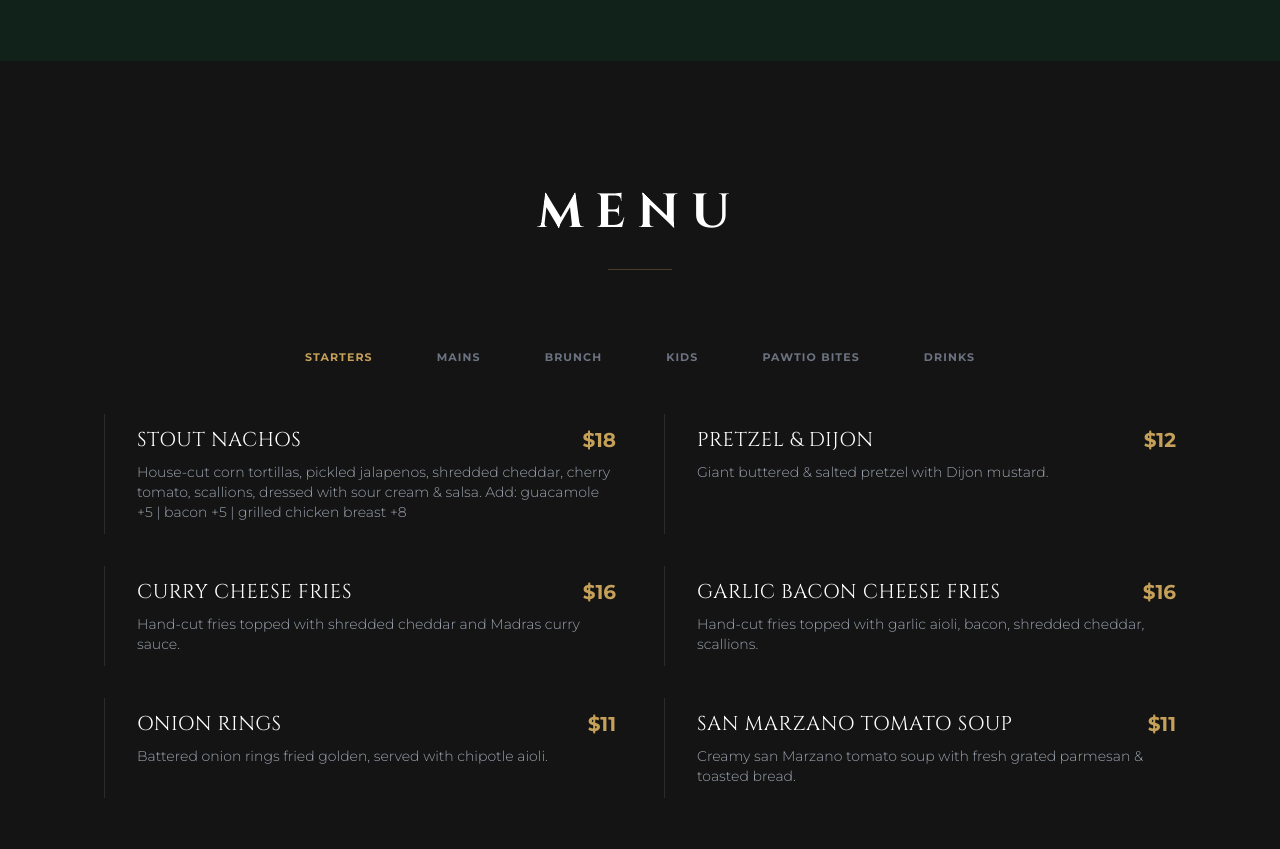
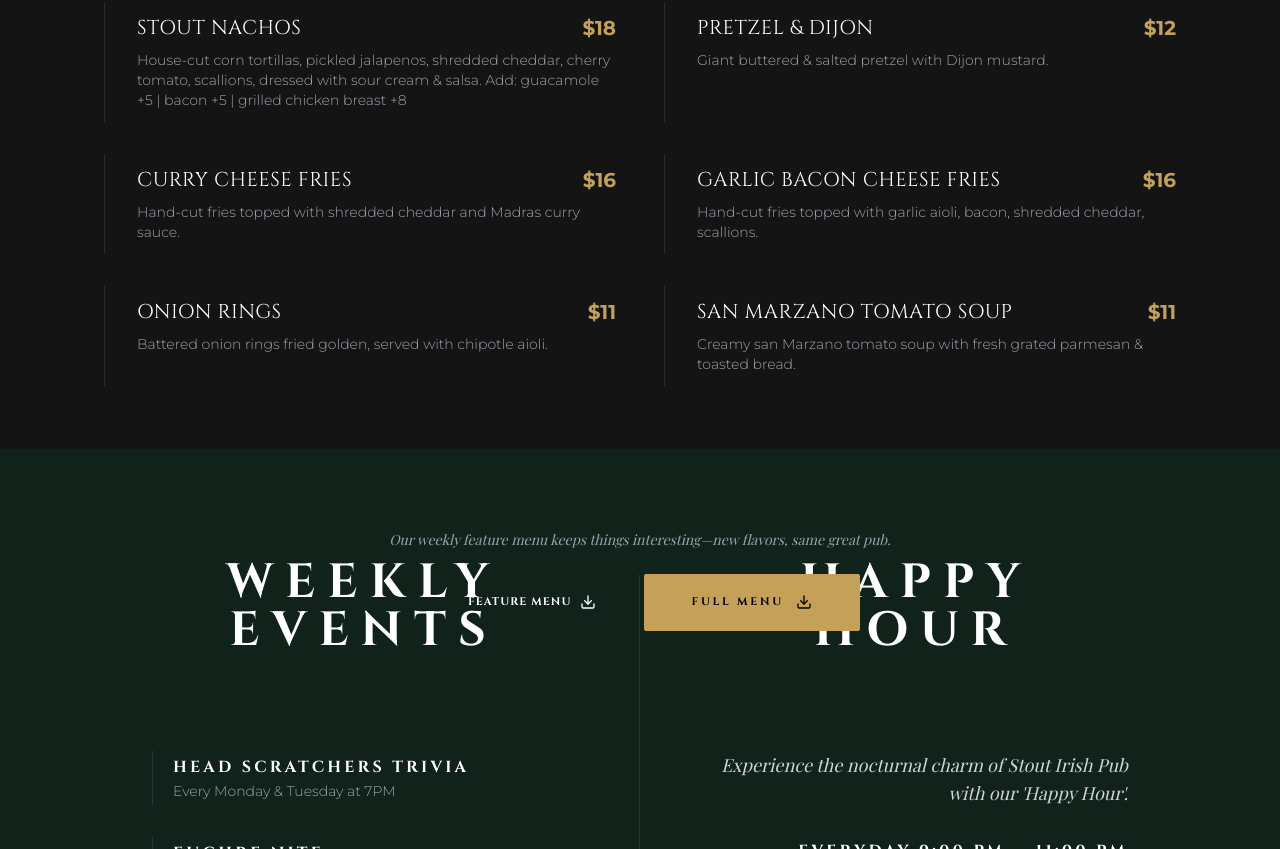
Before and after one commit to mrdelet3/SIP_v1, a React (Vite) app: page / in a window 1280 px wide. Shown: the part 1951-2800 px from the top of the page. Built offline with nearby package versions, Linux system fonts and the light colour scheme; a web font is replaced by a local one.

Commit message:
feat: polish UI, fix scroll issues, and optimize menu performance

```diff
--- a/src/components/AboutSection.tsx
+++ b/src/components/AboutSection.tsx
@@ -26,14 +26,14 @@
     return (
         <section
             id="about"
-            className="bg-secondary min-h-[100dvh] md:h-auto flex flex-col justify-center snap-start py-24 md:py-40 overflow-hidden"
+            className="bg-secondary h-[100dvh] flex flex-col justify-between snap-start pt-24 md:pt-40 pb-0 overflow-hidden"
             aria-labelledby="about-heading"
         >
             {/* Text + CTA block - Centered Container */}
-            <div className="max-w-6xl mx-auto px-6 w-full flex flex-col items-center mb-24 md:mb-32">
+            <div className="max-w-6xl mx-auto px-6 w-full flex flex-col items-center">
                 <div className="max-w-3xl w-full text-center flex flex-col items-center">
                     {/* Heading Section */}
-                    <div className="flex flex-col items-center mb-10 md:mb-14">
+                    <div className="flex flex-col items-center mb-6 md:mb-10">
                         <h2
                             id="about-heading"
                             className="font-display text-2xl sm:text-3xl md:text-5xl lg:text-6xl text-white font-bold tracking-[0.3em] uppercase leading-tight"
@@ -44,7 +44,7 @@
                     </div>
 
                     {/* Paragraph */}
-                    <p className="text-gray-400 leading-relaxed font-sans font-light text-base md:text-xl mb-12 md:mb-16 max-w-2xl mx-auto px-4 md:px-0 opacity-90 tracking-wide">
+                    <p className="text-gray-400 leading-relaxed font-sans font-light text-base md:text-xl mb-8 md:mb-12 max-w-2xl mx-auto px-4 md:px-0 opacity-90 tracking-wide">
                         Our food brings the rich flavors of Ireland to your table, paired perfectly with our signature beers. Discover why we’re one of Cabbagetown’s best-kept secrets—come by and taste for yourself.
                     </p>
 
@@ -63,8 +63,8 @@
                 </div>
             </div>
 
-            {/* Full-Width Gallery Strip */}
-            <div className="w-full relative py-4" aria-label="Photo gallery">
+            {/* Full-Width Gallery Strip - Pushed to absolute bottom */}
+            <div className="w-full relative mt-auto" aria-label="Photo gallery">
                 <div className="flex flex-wrap md:grid md:grid-cols-4 lg:grid-cols-7 gap-1 md:gap-2">
                     {GALLERY_IMAGES.map((img, idx) => (
                         <div
--- a/src/components/EventsSection.tsx
+++ b/src/components/EventsSection.tsx
@@ -7,7 +7,7 @@
     return (
         <section
             id="events"
-            className="bg-secondary min-h-[100dvh] flex flex-col items-center justify-center snap-start py-16 md:py-0 overflow-hidden md:overflow-visible relative"
+            className="bg-secondary h-[100dvh] flex flex-col items-center justify-center snap-start py-16 md:py-0 overflow-hidden md:overflow-visible relative"
             aria-labelledby="events-heading"
         >
             <div className="max-w-5xl mx-auto px-6 md:px-6 w-full flex flex-col">
--- a/src/components/MenuSection.tsx
+++ b/src/components/MenuSection.tsx
@@ -1,5 +1,5 @@
-import { useState, useEffect } from 'react'
-import { Download } from 'lucide-react'
+import { useState, useEffect, useRef } from 'react'
+import { Download, ChevronDown } from 'lucide-react'
 import PdfMenuButton from './PdfMenuButton'
 
 import { TabKey, MENU_DATA as MENU, MENU_TABS as TABS, MenuItem } from '../data/config'
@@ -7,33 +7,87 @@
 export default function MenuSection() {
     const [activeTab, setActiveTab] = useState<TabKey>('starters')
     const [hoveredItem, setHoveredItem] = useState<MenuItem | null>(null)
-    const [mousePos, setMousePos] = useState({ x: 0, y: 0 })
+    const spotlightRef = useRef<HTMLDivElement>(null)
+    const scrollableRef = useRef<HTMLDivElement>(null)
+    const [canScroll, setCanScroll] = useState(false)
+    const [isAtBottom, setIsAtBottom] = useState(false)
+
+    // Preload all menu images on mount
+    useEffect(() => {
+        const allItems = Object.values(MENU).flat()
+        allItems.forEach(item => {
+            if (item.image) {
+                const img = new Image()
+                img.src = item.image
+            }
+        })
+    }, [])
 
     const handleMouseMove = (e: React.MouseEvent) => {
-        setMousePos({ x: e.clientX, y: e.clientY })
+        if (spotlightRef.current) {
+            // Apply translation directly to avoid React re-renders and React state lag
+            // We use translate3d to force hardware acceleration for silky-smooth movement
+            spotlightRef.current.style.transform = `translate3d(${e.clientX + 20}px, ${e.clientY + 20}px, 0)`
+        }
     }
 
-    // Reset hovered item when tab changes
+    // Reset hovered item and scroll state when tab changes
     useEffect(() => {
         setHoveredItem(null)
+
+        // Brief timeout to allow DOM to update before checking scroll
+        const timer = setTimeout(checkScroll, 100)
+        return () => clearTimeout(timer)
     }, [activeTab])
+
+    const checkScroll = () => {
+        if (scrollableRef.current) {
+            const { scrollTop, scrollHeight, clientHeight } = scrollableRef.current
+            const hasScroll = scrollHeight > clientHeight + 2
+            const atBottom = scrollTop + clientHeight >= scrollHeight - 15
+
+            setCanScroll(hasScroll)
+            setIsAtBottom(atBottom)
+        }
+    }
+
+    useEffect(() => {
+        checkScroll()
+
+        const scrollEl = scrollableRef.current
+        if (scrollEl) {
+            scrollEl.addEventListener('scroll', checkScroll)
+            window.addEventListener('resize', checkScroll)
+
+            // Also watch for content changes
+            const observer = new ResizeObserver(checkScroll)
+            observer.observe(scrollEl)
+
+            return () => {
+                scrollEl.removeEventListener('scroll', checkScroll)
+                window.removeEventListener('resize', checkScroll)
+                observer.disconnect()
+            }
+        }
+    }, [])
 
     return (
         <section
             id="menu"
             onMouseMove={handleMouseMove}
-            className="bg-primary min-h-[100dvh] md:h-auto flex flex-col justify-start snap-start pt-16 pb-12 md:py-32 overflow-hidden md:overflow-visible relative"
+            className="bg-primary h-[100dvh] flex flex-col justify-start snap-start pt-24 pb-0 md:py-32 overflow-hidden md:overflow-visible relative"
             aria-labelledby="menu-heading"
         >
-            {/* Spotlight Image Overlay (Desktop focus) */}
+            {/* Outer Tracking Container: instantly tracks mouse with 0 lag or transitions */}
             <div
-                className={`fixed pointer-events-none z-50 transition-all duration-500 ease-out hidden md:block
+                ref={spotlightRef}
+                className="fixed left-0 top-0 pointer-events-none z-50 hidden md:block"
+                style={{ transform: 'translate3d(0, 0, 0)' }}
+            >
+                {/* Inner Transition Container: fades and scales smoothly based on active hover state */}
+                <div
+                    className={`transition-all duration-300 ease-out
                         ${hoveredItem?.image ? 'opacity-100 scale-100' : 'opacity-0 scale-95'}`}
-                style={{
-                    left: `${mousePos.x + 20}px`,
-                    top: `${mousePos.y + 20}px`,
-                    transform: 'translate(0, 0)'
-                }}
                 >
                     {hoveredItem?.image && (
                         <div className="relative w-64 h-80 rounded-xl overflow-hidden border-2 border-gold/50 shadow-[0_0_50px_rgba(197,160,89,0.3)] bg-secondary">
@@ -49,17 +103,18 @@
                         </div>
                     )}
                 </div>
+            </div>
 
-            <div className="max-w-6xl mx-auto px-6 md:px-6 w-full flex flex-col items-center relative z-10">
+            <div className="max-w-6xl mx-auto px-6 md:px-6 w-full flex-1 flex flex-col items-center relative z-10 min-h-0">
                 {/* Heading */}
-                <div className="text-center mb-12 md:mb-16 flex flex-col items-center justify-center">
+                <div className="text-center mb-6 md:mb-16 flex flex-col items-center justify-center">
                     <h2
                         id="menu-heading"
-                        className="font-display text-xl sm:text-3xl md:text-5xl text-white font-bold tracking-[0.25em] uppercase"
+                        className="font-display text-lg sm:text-3xl md:text-5xl text-white font-bold tracking-[0.25em] uppercase"
                     >
                         Menu
                     </h2>
-                    <div className="w-10 md:w-16 h-px bg-gold/30 mt-4 md:mt-8" aria-hidden="true" />
+                    <div className="w-8 md:w-16 h-px bg-gold/30 mt-2 md:mt-8" aria-hidden="true" />
                 </div>
 
                 {/* Tabs */}
@@ -85,7 +140,7 @@
                 </div>
 
                 {activeTab === 'brunch' && (
-                    <div className="text-center mb-12 animate-in fade-in slide-in-from-top-2 duration-700">
+                    <div className="text-center mb-6 md:mb-12 animate-in fade-in slide-in-from-top-2 duration-700 flex-shrink-0">
                         <p className="font-serif text-gold text-xs md:text-sm tracking-[0.3em] uppercase">
                             Served Saturday/Sunday 11am – 3pm
                         </p>
@@ -93,7 +148,7 @@
                 )}
 
                 {activeTab === 'pawtio' && (
-                    <div className="text-center mb-12 animate-in fade-in slide-in-from-top-2 duration-700">
+                    <div className="text-center mb-6 md:mb-12 animate-in fade-in slide-in-from-top-2 duration-700 flex-shrink-0">
                         <p className="font-serif text-gold/80 italic text-xs md:text-sm max-w-lg mx-auto leading-relaxed px-4">
                             We love your furry friends so much that we created a puppy menu just for them. Join us on our backyard garden patio.
                         </p>
@@ -101,28 +156,24 @@
                 )}
 
                 {/* Items container - scrollable on mobile to stay in one fold */}
-                <div className="w-full flex-1 overflow-y-auto hide-scrollbar -mx-4 px-4 mb-6 md:mb-20 min-h-[350px] md:overflow-visible">
+                <div
+                    ref={scrollableRef}
+                    className="w-full flex-1 overflow-y-auto overflow-x-hidden hide-scrollbar -mx-4 px-4 mb-2 md:mb-20 md:overflow-visible relative pb-16"
+                >
                     <div
                         id={`tabpanel-${activeTab}`}
                         role="tabpanel"
                         aria-labelledby={`tab-${activeTab}`}
-                        className="grid md:grid-cols-2 gap-x-12 gap-y-8"
+                        className="grid md:grid-cols-2 gap-x-12 gap-y-4 md:gap-y-8"
                     >
                         {MENU[activeTab].map((item) => (
                             <div
                                 key={item.name}
                                 onMouseEnter={() => setHoveredItem(item)}
                                 onMouseLeave={() => setHoveredItem(null)}
-                                className={`border-l border-white/10 pl-5 sm:pl-8 py-3 hover:border-gold transition-colors group ${item.image ? 'cursor-pointer' : 'cursor-default'}`}
+                                className={`border-l border-white/10 pl-5 sm:pl-8 py-2 md:py-3 hover:border-gold transition-colors group ${item.image ? 'cursor-pointer' : 'cursor-default'}`}
                             >
-                                {/* Mobile Image (Inline for better touch experience) */}
-                                {item.image && (
-                                    <div className="md:hidden mb-4 rounded-lg overflow-hidden h-40 border border-gold/30">
-                                        <img src={item.image} alt={item.name} className="w-full h-full object-cover" />
-                                    </div>
-                                )}
-
-                                <div className="flex justify-between items-center mb-2 gap-3">
+                                <div className="flex justify-between items-center mb-1 md:mb-2 gap-3">
                                     <h3 className="font-display text-white text-sm sm:text-base md:text-xl tracking-wide uppercase leading-snug transition-colors group-hover:text-gold">
                                         {item.name}
                                     </h3>
@@ -161,22 +212,36 @@
                 </div>
 
                 {/* CTA Section */}
-                <div className="flex flex-col items-center mt-auto flex-shrink-0 pb-10">
-                    <p className="font-serif text-gray-400 italic text-[11px] md:text-sm mb-6 text-center max-w-xs md:max-w-none px-4">
+                <div className="w-full -mx-6 mt-auto flex flex-col items-center flex-shrink-0 relative">
+                    <div className="relative w-full px-8 flex justify-center items-center mb-4 md:mb-6">
+                        <p className="font-serif text-gray-400 italic text-[12px] md:text-sm text-center max-w-[300px] md:max-w-none leading-relaxed">
                             Our weekly feature menu keeps things interesting—new flavors, same great pub.
                         </p>
-                    <div className="hidden md:flex justify-center items-center gap-6">
+
+                        {/* Bobbing Scroll Indicator - Mobile Only - Aligned with text */}
+                        {canScroll && !isAtBottom && (
+                            <div className="md:hidden absolute right-4 pointer-events-none">
+                                <ChevronDown className="w-5 h-5 text-white/80 animate-bounce" strokeWidth={2} />
+                            </div>
+                        )}
+                    </div>
+                    <div className="w-full flex md:justify-center items-stretch md:items-center border-t border-gold/30 md:border-none">
                         <a
                             href="https://stoutirishpub.ca/features"
                             target="_blank"
                             rel="noopener noreferrer"
-                            className="btn-site celtic-hover"
+                            className="flex-1 md:flex-none flex items-center justify-center gap-2 py-6 md:py-5 md:px-12 border-r border-gold/30 md:border-none hover:bg-gold/5 transition-colors group"
                         >
-                            <span>FEATURE MENU</span>
-                            <Download className="w-4 h-4 ml-2" aria-hidden="true" />
+                            <span className="font-display text-[10px] md:text-[11px] text-gold md:text-white uppercase tracking-widest font-bold">FEATURE MENU</span>
+                            <Download className="w-3.5 h-3.5 md:w-4 md:h-4 text-gold md:text-white" aria-hidden="true" />
                         </a>
 
-                        <PdfMenuButton />
+                        <div className="flex-1 md:flex-none flex items-center justify-center">
+                            <PdfMenuButton
+                                className="w-full h-full md:w-auto md:h-auto py-6 md:py-5 md:px-12 !bg-gold/90 md:!bg-gold !text-black !rounded-none md:!rounded-sm shadow-none !border-none"
+                                label="FULL MENU"
+                            />
+                        </div>
                     </div>
                 </div>
             </div>
--- a/src/components/PdfMenuButton.tsx
+++ b/src/components/PdfMenuButton.tsx
@@ -2,22 +2,28 @@
 
 interface PdfMenuButtonProps {
     className?: string
+    label?: string
+    children?: React.ReactNode
 }
 
 /**
  * PdfMenuButton — always points to /menu.pdf in the public/ directory.
  * Staff updates the menu by replacing that single file (see docs/MENU_UPDATE.md).
  */
-export default function PdfMenuButton({ className = '' }: PdfMenuButtonProps) {
+export default function PdfMenuButton({ className = '', label = 'FULL MENU', children }: PdfMenuButtonProps) {
     return (
         <a
             href="/menu.pdf"
             download="Stout-Irish-Pub-Menu.pdf"
-            className={`btn-site btn-site--filled celtic-hover ${className}`}
+            className={`btn-site btn-site--filled celtic-hover flex items-center justify-center gap-2 ${className}`}
             aria-label="Download today's Stout Irish Pub menu as a PDF"
         >
-            <span>FULL MENU</span>
-            <Download className="w-4 h-4" aria-hidden="true" />
+            {children ? children : (
+                <>
+                    <span>{label}</span>
+                    <Download className="w-4 h-4" aria-hidden="true" />
+                </>
+            )}
         </a>
     )
 }
--- a/src/components/SplashScreen.tsx
+++ b/src/components/SplashScreen.tsx
@@ -3,14 +3,18 @@
 export default function SplashScreen() {
     const [isVisible, setIsVisible] = useState(true)
 
-    // Ensure scroll is locked during animation
+    // Ensure scroll is locked during initial animation phase
     useEffect(() => {
         if (isVisible) {
             document.body.style.overflow = 'hidden'
+
+            // Restore scrolling as soon as the cutout clears the edges (approx 1.8s)
+            const restoreScrollTimer = setTimeout(() => {
+                document.body.style.overflow = ''
+            }, 1800)
+
+            return () => clearTimeout(restoreScrollTimer)
         } else {
-            document.body.style.overflow = ''
-        }
-        return () => {
             document.body.style.overflow = ''
         }
     }, [isVisible])
@@ -19,7 +23,7 @@
 
     return (
         <div
-            className="fixed inset-0 z-[9999] pointer-events-none animate-fade-out-splash"
+            className="fixed inset-0 z-[9999] pointer-events-none animate-fade-out-splash overflow-hidden"
             onAnimationEnd={(e) => {
                 // Only unmount when the fade-out animation completes
                 if (e.animationName === 'fade-out-splash') {
--- a/src/index.css
+++ b/src/index.css
@@ -142,7 +142,7 @@
 
 .animate-scale-glass {
   /* No delay, start expanding immediately. Use a smoother ease-in curve. */
-  animation: scale-glass 3s cubic-bezier(0.5, 0, 0.8, 1) forwards;
+  animation: scale-glass 2.2s cubic-bezier(0.5, 0, 0.8, 1) forwards;
   /* Starts out scaled to 25% size */
   transform: scale(0.25);
 }
@@ -158,7 +158,7 @@
 }
 
 .animate-fade-out-splash {
-  animation: fade-out-splash 0.3s 3s forwards;
+  animation: fade-out-splash 0.3s 1.9s forwards;
 }
 
 /* ─── Navbar scroll state (padding-only change on scroll) ──────────────────── */
```
Lines whose indentation alone changed are shown as unchanged.
